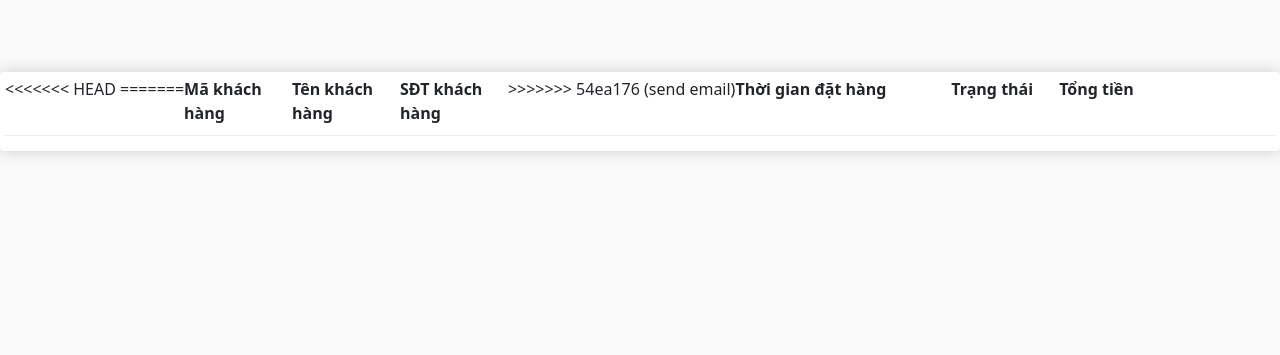
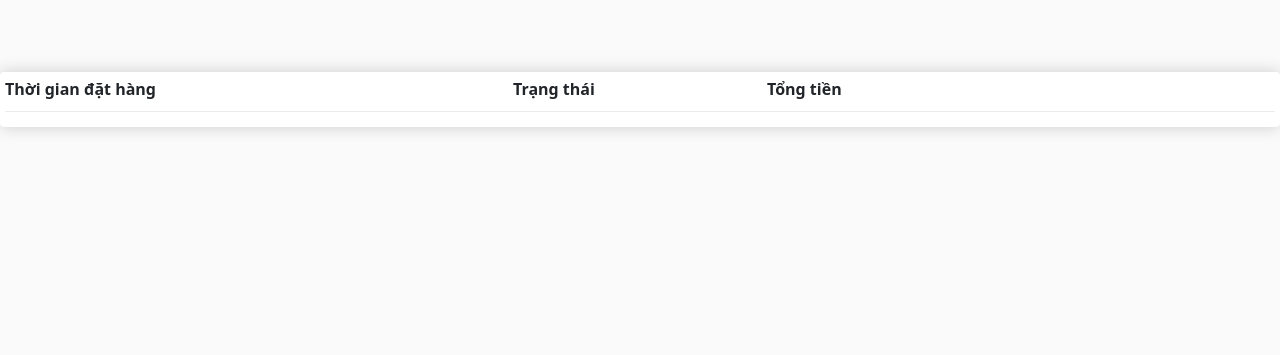
Before and after one commit to mylinh911/python_hn_naitei17_ecommerce, a Django app: page /orderlist/ in a window 1280 px wide. Shown: the part 76-431 px from the top of the page. Run offline with Django 3.2, Linux system fonts and the light colour scheme; data that the repository does not hold is empty; some libraries are stand-ins or nearby versions.

Commit message:
unit test

```diff
--- a/ecommerceSite/app/templates/app/orderlist.html
+++ b/ecommerceSite/app/templates/app/orderlist.html
@@ -4,17 +4,11 @@
 {% block order_list %}
 <div class="box-element">
     <div class="cart-row">
-<<<<<<< HEAD
         {% if user.is_staff %}
             <div style="flex:1"><strong>Mã khách hàng</strong></div>
             <div style="flex:1"><strong>Tên khách hàng</strong></div>
             <div style="flex:1"><strong>SĐT khách hàng</strong></div>
         {% endif %}
-=======
-            <div style="flex:1;visibility: {{is_staff}};"><strong>Mã khách hàng</strong></div>
-            <div style="flex:1;visibility: {{is_staff}};"><strong>Tên khách hàng</strong></div>
-            <div style="flex:1;visibility: {{is_staff}}";><strong>SĐT khách hàng</strong></div>
->>>>>>> 54ea176 (send email)
         <div style="flex:2"><strong>Thời gian đặt hàng</strong></div>
         <div style="flex:1"><strong>Trạng thái</strong></div>
         <div style="flex:1"><strong>Tổng tiền</strong></div>
@@ -25,40 +19,25 @@
 {% for order in orders %}
 <div style = "border: 1px solid black; padding: 10px; margin-bottom: 20px;">
     <div class="cart-row">
-<<<<<<< HEAD
         {% if user.is_staff %}
             <div style="flex:1"><p>{{ order.customer.userID }}</p></div>
             <div style="flex:1"><p>{{ order.customer.full_name }}</p></div>
             <div style="flex:1"><p>{{ order.customer.phone }}</p></div>
         {% endif %}
-=======
-            <div style="flex:1;visibility: {{is_staff}};"><p>{{ order.customer.userID }}</p></div>
-            <div style="flex:1;visibility: {{is_staff}};"><p>{{ order.customer.full_name }}</p></div>
-            <div style="flex:1;visibility: {{is_staff}};"><p>{{ order.customer.phone }}</p></div>
->>>>>>> 54ea176 (send email)
         <div style="flex:2"><p>{{ order.order_date }}</p></div>
         <div style="flex:1"><p>{{ order.status }}</p></div>
         <div style="flex:1"><p>{{ order.get_cart_total }}</p></div>
         <div style="flex:1">
             {% if order.status == "pending" %}
-<<<<<<< HEAD
                 <div style="display: flex; gap: 10px;">
                     <a class="btn btn-danger" href="{{ order.get_absolute_url }}">{% translate "Hủy đơn" %}</a>
                     {% if user.is_staff %}
                     <form action="{% url 'orderlist' %}" method="POST">
-=======
-                <div style="display: flex; gap: 10px; ">
-                    <a class="btn btn-danger" href="{{ order.get_absolute_url }}">{% translate "Hủy đơn" %}</a>
-                    <form style = "visibility: {{is_staff}};" action="{% url 'orderlist' %}" method="POST">
->>>>>>> 54ea176 (send email)
                         {% csrf_token %}
                         <input type="hidden" name="order_id" value="{{ order.orderID }}">
                         <button type="submit" class="btn btn-success">{% translate "Giao hàng" %}</button>
                     </form>
-<<<<<<< HEAD
                     {% endif %}
-=======
->>>>>>> 54ea176 (send email)
                 </div>
             {% endif %}
 
```
Also changed, not shown: ecommerceSite/ecommerceSite/settings.py (line endings or trailing spaces).
